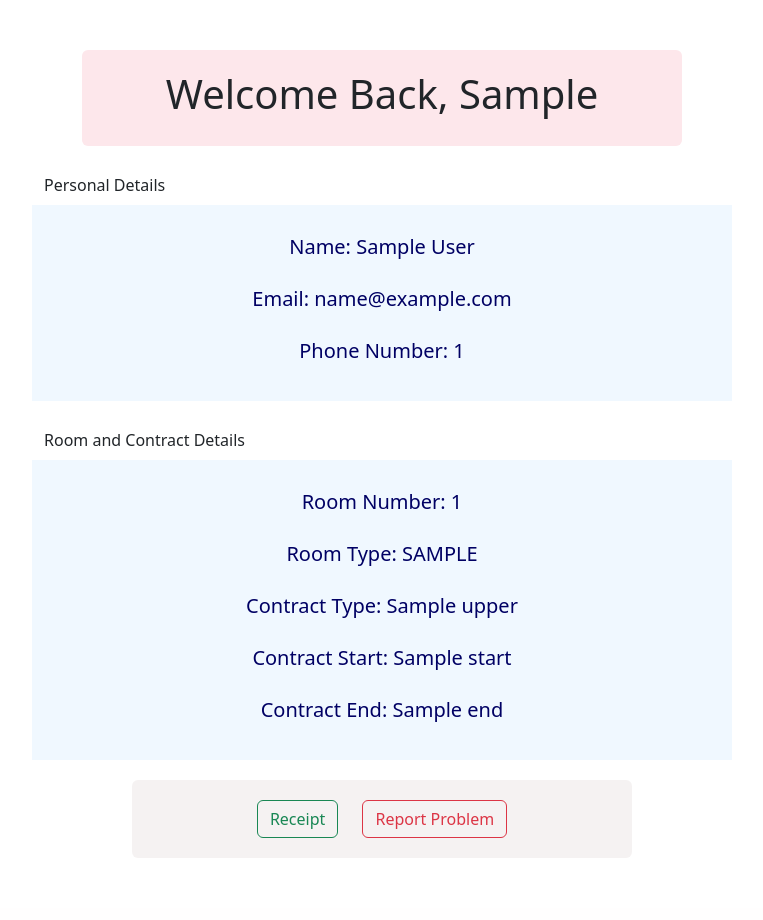
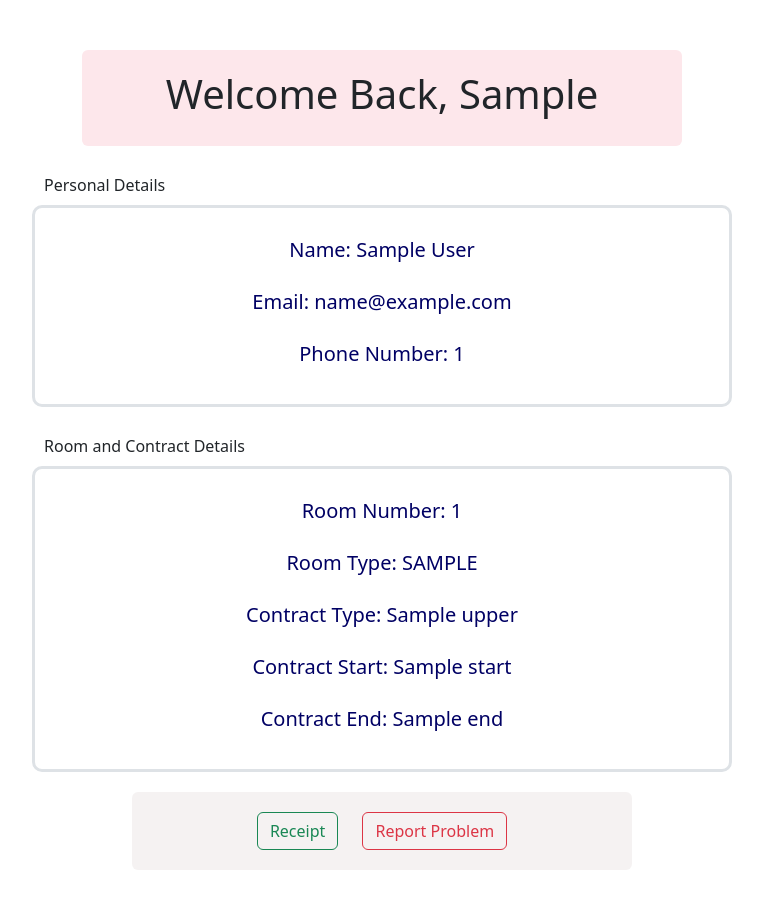
Before and after one commit to Database-Project-Dormitory-website/Dormitory-Website, a Python web app: template templates/profile.html in a window 1280 px wide. Shown: the part 56-976 px from the top of the page, without its empty margins (258-1021 px from the left). Before the commit the page ends 894 px from the top, so only its background shows below. Run offline with Jinja, Linux system fonts and the light colour scheme; the template is opened without the code that fills it: most values are stand-ins (such as "Sample title", 1, 10 or a date in 2020).

Commit message:
Updated profile page

```diff
--- a/templates/profile.html
+++ b/templates/profile.html
@@ -10,7 +10,7 @@
     <h6>Personal Details</h6>
 </div>
 
-<div class="text-center container" style="color: rgb(0, 0, 100); background-color: aliceblue; width: 700px; margin-top: 10px;">
+<div class="text-center container border border-3" style="color: rgb(0, 0, 100); border-radius: 10px; border-color: rgb(0, 0, 100); width: 700px; margin-top: 10px;">
     <div style="padding-top: 30px;">
         <h5>Name: {{ user_details['first_name'] }} {{ user_details['last_name'] }}</h5>
     </div>
@@ -26,7 +26,7 @@
     <h6>Room and Contract Details</h6>
 </div>
 
-<div class="text-center container" style="color: rgb(0, 0, 100); background-color: aliceblue; width: 700px; margin-top: 10px;">
+<div class="text-center container border border-3" style="color: rgb(0, 0, 100); border-radius: 10px; border-color: rgb(0, 0, 100); width: 700px; margin-top: 10px;">
     <div style="padding-top: 30px;">
         <h5>Room Number: {{ user_details['room_number'] }}</h5>
     </div>
@@ -54,7 +54,27 @@
     <h1>Hello, {{ no_room_user['first_name'] }}</h1>
 </div>
 
-<div class="text-center container rounded" style="color: brown; background-color: aliceblue; width: 700px; margin-top: 10px;">
+<div class="container" style="width: 700px; margin-top: 30px;">
+    <h6>Personal Details</h6>
+</div>
+
+<div class="text-center container border border-3" style="color: rgb(0, 0, 100); border-radius: 10px; border-color: rgb(0, 0, 100); width: 700px; margin-top: 10px;">
+    <div style="padding-top: 30px;">
+        <h5>Name: {{ no_room_user['first_name'] }} {{ no_room_user['last_name'] }}</h5>
+    </div>
+    <div style="padding-top: 20px;">
+        <h5>Email: {{ no_room_user['email'] }}</h5>
+    </div>
+    <div style="padding-top: 20px; padding-bottom: 30px;">
+        <h5>Phone Number: {{ no_room_user['phone_number'] }}</h5>
+    </div>
+</div>
+
+<div class="container" style="width: 700px; margin-top: 30px;">
+    <h6>Room and Contract Details</h6>
+</div>
+
+<div class="text-center container border border-3" style="color: rgb(0, 0, 100); border-radius: 10px; border-color: rgb(0, 0, 100); width: 700px; margin-top: 10px; margin-bottom: 50px;">
     <div style="padding-top: 30px;">
         <h5>Room Number: You do not have a room yet</h5>
     </div>
```
